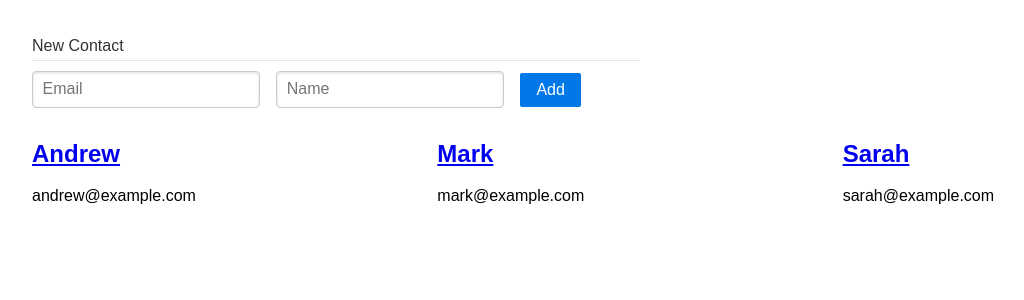
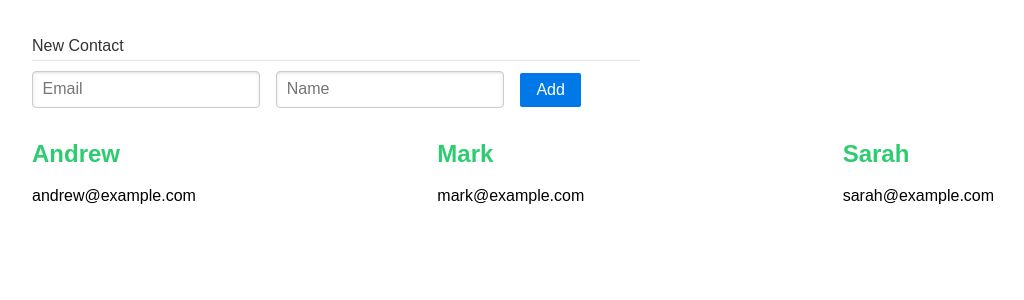
Before and after one commit to mbraga24/invoiced-crm-frontend, a React (Create React App) app: page /contacts in a window 1280 px wide. Shown: the top 300 px of the page, without its empty margins (0-1024 px from the left). Built offline with nearby package versions, Linux system fonts and the light colour scheme.

Commit message:
Small fixes

```diff
--- a/src/components/App.js
+++ b/src/components/App.js
@@ -11,7 +11,7 @@ const App = () => {
 
   useEffect(() => {
     setContacts(data)
-  }, [data])
+  }, [])
 
   const addContact = newContactInfo => {
     const newId = contacts[contacts.length - 1].id + 1
--- a/src/components/Collection.js
+++ b/src/components/Collection.js
@@ -1,4 +1,4 @@
-import React, { Component } from 'react';
+import React from 'react';
 import Contact from './Contact';
 import AddContactForm from './AddContactForm';
 
--- a/src/components/Contact.js
+++ b/src/components/Contact.js
@@ -1,13 +1,16 @@
 import React from 'react';
 import { Link } from 'react-router-dom';
+import styles from './Contact.module.sass';
 
 const Contact = props => {
 
   return (
-    <div className="pure-u-1-3">
-      <Link to={`/contacts/${props.id}`}>
-        <h2>{props.name}</h2>
-      </Link>
+    <div className={`${styles.contact} pure-u-1-3`}>
+      <h2>
+        <Link to={`/contacts/${props.id}`}>
+          {props.name}
+        </Link>
+      </h2>
       <p>{props.email}</p>
     </div>
   )
--- a/src/components/Show.js
+++ b/src/components/Show.js
@@ -6,7 +6,7 @@ const Show = ({ match }) => {
 
   useEffect(() => {
     setContact(data.find(({ id }) => id === parseInt(match.params.contactId)))
-  }, [data])
+  }, [match.params.contactId])
 
   return(
     <>
```
